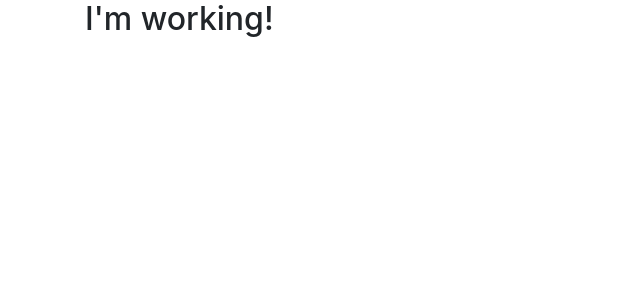
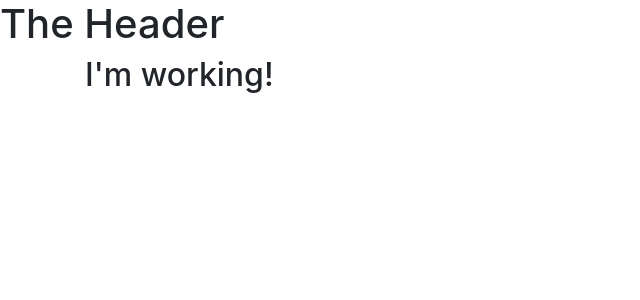
Before and after one commit to qtran0920/ng9-complete-guide, an Angular app: page / in a window 1280 px wide. Shown: the top 300 px of the page, without its empty margins (0-640 px from the left). Built offline with nearby package versions, Linux system fonts and the light colour scheme.

Commit message:
feat(header.component): create header component

```diff
--- a/src/app/app.component.html
+++ b/src/app/app.component.html
@@ -1,3 +1,4 @@
+<app-header></app-header>
 <div class="container">
   <div class="row">
    <div class="col-md-12">
--- a/src/app/app.module.ts
+++ b/src/app/app.module.ts
@@ -3,10 +3,12 @@
 
 import { AppRoutingModule } from './app-routing.module';
 import { AppComponent } from './app.component';
+import { HeaderComponent } from './header/header.component';
 
 @NgModule({
   declarations: [
-    AppComponent
+    AppComponent,
+    HeaderComponent
   ],
   imports: [
     BrowserModule,
--- /dev/null
+++ b/src/app/header/header.component.html
@@ -0,0 +1 @@
+<h1>The Header</h1>
--- /dev/null
+++ b/src/app/header/header.component.ts
@@ -0,0 +1,15 @@
+import { Component, OnInit } from '@angular/core';
+
+@Component({
+  selector: 'app-header',
+  templateUrl: './header.component.html',
+  styleUrls: ['./header.component.css']
+})
+export class HeaderComponent implements OnInit {
+
+  constructor() { }
+
+  ngOnInit(): void {
+  }
+
+}
```
Also changed, not shown: src/app/header/header.component.css (added), 1 other file (tests, documents, lock files or other folders).
